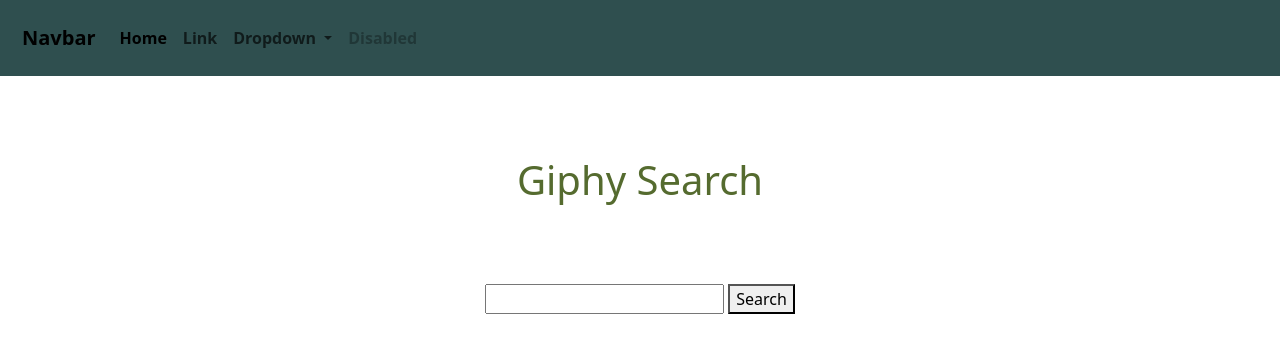
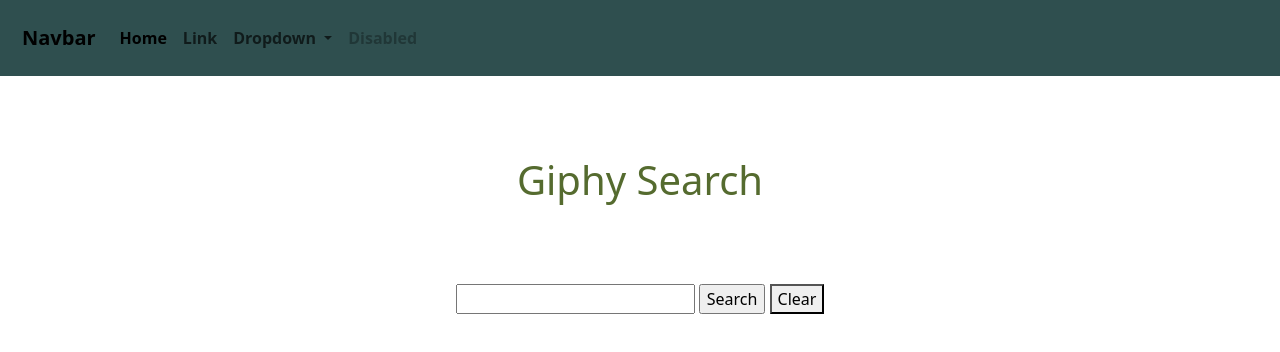
Before and after one commit to Martin2xx/Simple-Search-Engine, a website: page index.html in a window 1280 px wide. Drawn offline with nearby package versions, Linux system fonts and the light colour scheme; a web font is replaced by a local one.

Commit message:
Added JavaScript

```diff
--- a/Styles/styles.css
+++ b/Styles/styles.css
@@ -1,3 +1,9 @@
+body {
+    font-family: "Rubik Puddles", system-ui;
+    font-weight: 400;
+    font-style: normal;
+  }
+
 .main-title {
     color:darkolivegreen;
     text-align: center;
--- a/index.html
+++ b/index.html
@@ -5,37 +5,62 @@
     <meta name="viewport" content="width=device-width, initial-scale=1.0" />
     <title>Giphy Search</title>
     <script src="./main.js" defer></script>
+    <style>
+      @import url('https://fonts.googleapis.com/css2?family=Rubik+Puddles&display=swap');
+      </style>
     <link
       rel="stylesheet"
       href="./node_modules/bootstrap/dist/css/bootstrap.css"
     />
     <link rel="stylesheet" href="./Styles/styles.css" />
   </head>
+
   <body>
     <header>
-      <section class="main-nav-bar" ><nav class="navbar navbar-expand-lg ">
+      <section class="main-nav-bar">
+        <nav class="navbar navbar-expand-lg">
           <div class="container-fluid">
             <a class="navbar-brand" href="#">Navbar</a>
-          <button class="navbar-toggler" type="button" data-bs-toggle="collapse" data-bs-target="#navbarSupportedContent" aria-controls="navbarSupportedContent" aria-expanded="false" aria-label="Toggle navigation">
+            <button
+              class="navbar-toggler"
+              type="button"
+              data-bs-toggle="collapse"
+              data-bs-target="#navbarSupportedContent"
+              aria-controls="navbarSupportedContent"
+              aria-expanded="false"
+              aria-label="Toggle navigation"
+            >
               <span class="navbar-toggler-icon"></span>
             </button>
             <div class="collapse navbar-collapse" id="navbarSupportedContent">
               <ul class="navbar-nav me-auto mb-2 mb-lg-0">
                 <li class="nav-item">
-                <a class="nav-link active" aria-current="page" href="#">Home</a>
+                  <a class="nav-link active" aria-current="page" href="#"
+                    >Home</a
+                  >
                 </li>
                 <li class="nav-item">
                   <a class="nav-link" href="#">Link</a>
                 </li>
                 <li class="nav-item dropdown">
-                <a class="nav-link dropdown-toggle" href="#" role="button" data-bs-toggle="dropdown" aria-expanded="false">
+                  <a
+                    class="nav-link dropdown-toggle"
+                    href="#"
+                    role="button"
+                    data-bs-toggle="dropdown"
+                    aria-expanded="false"
+                  >
                     Dropdown
                   </a>
                   <ul class="dropdown-menu">
                     <li><a class="dropdown-item" href="#">Action</a></li>
-                  <li><a class="dropdown-item" href="#">Another action</a></li>
-                  <li><hr class="dropdown-divider"></li>
-                  <li><a class="dropdown-item" href="#">Something else here</a></li>
+                    <li>
+                      <a class="dropdown-item" href="#">Another action</a>
+                    </li>
+                    <li><hr class="dropdown-divider" /></li>
+                    <li>
+                      <a class="dropdown-item" href="#">Something else here</a>
+                    </li>
                   </ul>
                 </li>
                 <li class="nav-item">
@@ -45,19 +70,27 @@
             </div>
           </div>
         </nav>
-      </ul></section>
+      </section>
+    </header>
 
-    </header>
     <main>
-      <h1 class="main-title" >Giphy Search</h1>
-     <section class="search-form" ><form action="#" method="get">
-      <input type="text" name="searchGiphyBox" class="search-box">
-      <button type="submit" name="submitGiphySearch">Search</button>
+      <h1 class="main-title">Giphy Search</h1>
+      <section class="search-form">
+        <form action="#" method="get" onsubmit="searchGiphys(event)">
+          <input type="text" name="searchGiphyBox" id="search-box" />
+          <input type="submit" value="Search" name="submitGiphySearch" />
+          <button type="button" onclick="clearSearch()" >Clear</button>
+        </form>
+      </section>
 
+      <section id="giphySection">
+        <!-- Gif images will be dynamically generated here -->
+        <img src="" alt="" />
+      </section>
+    </main>
 
-    </form></section>
-    </main>
     <footer></footer>
+
     <script
       src="https://cdn.jsdelivr.net/npm/bootstrap@5.3.3/dist/js/bootstrap.bundle.min.js"
       integrity="sha384-YvpcrYf0tY3lHB60NNkmXc5s9fDVZLESaAA55NDzOxhy9GkcIdslK1eN7N6jIeHz"
--- a/main.js
+++ b/main.js
@@ -1,19 +1,28 @@
-async function searchGiphys () {
-    const myApiKey = 'NV4Ys85GdAYoR83pCu9Dsk6Bo9H6xnQw';
-    const userSearches = document.queryselector('search-box').value;
-    const searchUrl = `https://api.giphy.com/v1/gifs/search?q=${userSearches}&api_key=${myApiKey}&limit=25`;
+async function searchGiphys(event) {
+    event.preventDefault();
+    const myApiKey = "NV4Ys85GdAYoR83pCu9Dsk6Bo9H6xnQw";
+    const userSearches = document.getElementById("search-box").value;
+    const searchUrl = `https://api.giphy.com/v1/gifs/search?q=${userSearches}&api_key=${myApiKey}`;
 
-    try{
-        const response = await fetch(searchUrl);
-        if(!response.ok) throw new Error('HTTP error!');
-        const data = await response.json();
-        displayGiphys(data.data);
+    try {
+      const response = await fetch(searchUrl);
+      if (!response.ok) throw new Error("HTTP error!");
+      const data = await response.json();
+      const giphySection = document.getElementById("giphySection");
+      giphySection.innerHTML = "";
+
+      data.data.forEach(element => {
+        const newImages = document.createElement("img");
+        newImages.src = element.images.original.url;
+        giphySection.appendChild(newImages);
+      });
+    } catch (error) {
+      console.error("Error fetching Giphy data:", error);
     }
+  }
 
-
-catch {}
-};
-
-
-searchButton = document.querySelector('.search-box');
-searchButton.addEventListener('click', )
+  function clearSearch() {
+    document.getElementById("search-box").value = "";
+    const giphySection = document.getElementById("giphySection");
+    giphySection.innerHTML = "";
+  }
```
Lines whose indentation alone changed are shown as unchanged.
